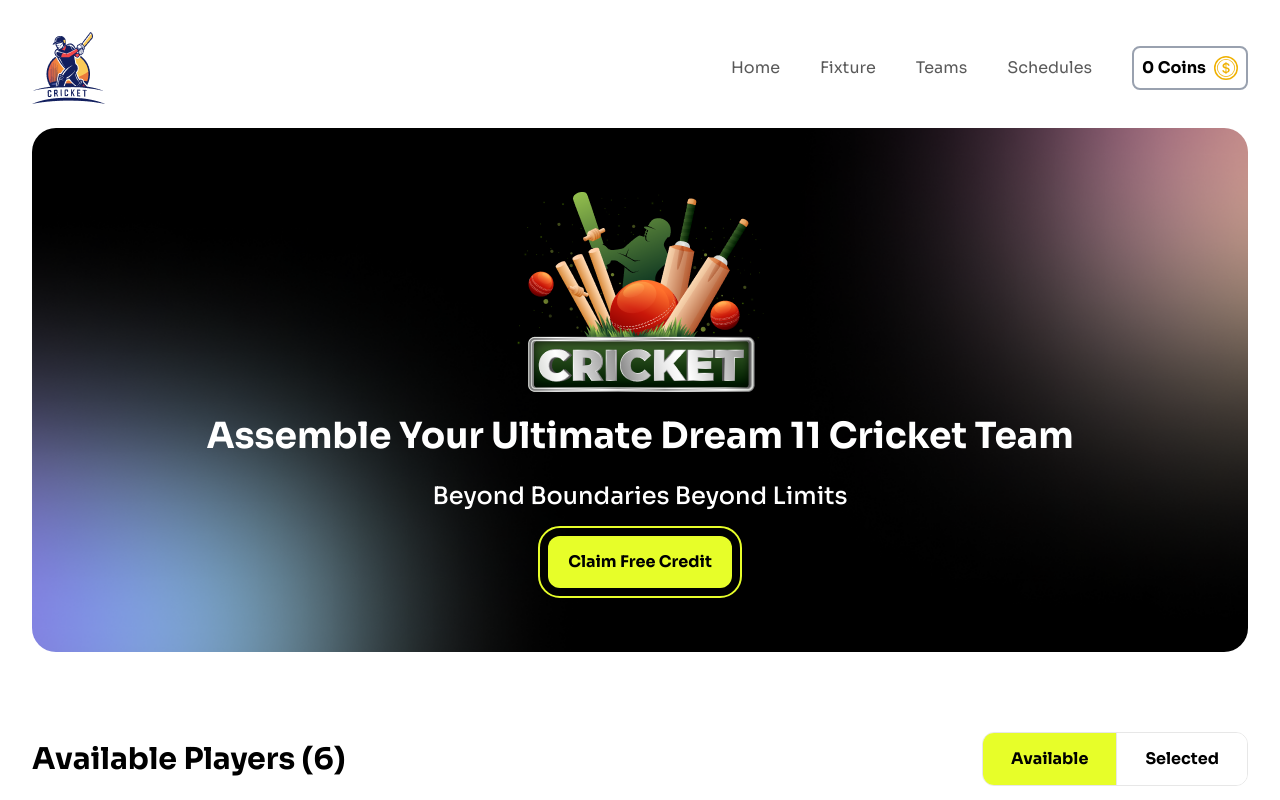
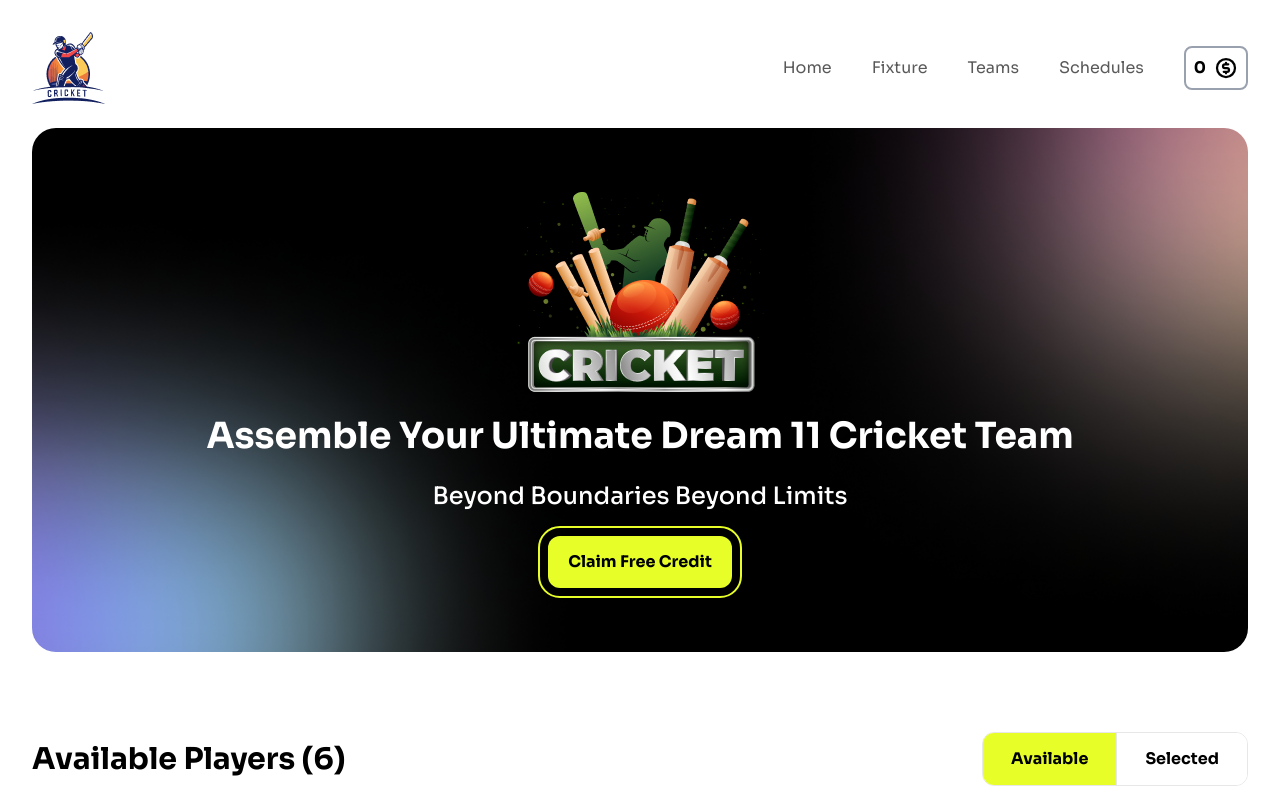
Before and after one commit to shoaibrrian/bpl-dream11, a React (Vite) app: page / in a window 1280 px wide. Shown: the top 800 px of the page. Built offline with nearby package versions, Linux system fonts and the light colour scheme.

Commit message:
complete selected player section and everything functional

```diff
--- a/src/App.jsx
+++ b/src/App.jsx
@@ -22,9 +22,17 @@ function App() {
     }
 
     if (selectedPlayers.length >= 6) {
-        toast.error("You can only select up to 6 players!");
-        return;
+      toast.error("You can only select up to 6 players!");
+      return;
     }
+
+    if (coins < player.price) {
+      toast.error("Not enough coins to select this player!");
+      return;
+    }
+
+    // Deduct coins
+    setCoins(coins - player.price);
 
     const newSelectedPlayers = [...selectedPlayers, player];
     setSelectedPlayers(newSelectedPlayers);
@@ -51,6 +59,7 @@ function App() {
       <Players
         handleAddPlayer={handleAddPlayer}
         selectedPlayers={selectedPlayers}
+        coins={coins}
       />
     </>
   )
--- a/src/components/header/Header.jsx
+++ b/src/components/header/Header.jsx
@@ -1,4 +1,4 @@
-import { BsCoin } from "react-icons/bs";
+import { PiCurrencyCircleDollarBold } from "react-icons/pi";
 import logo from "../../assets/logo.png";
 const Header = ({coins}) => {
     return (
@@ -11,7 +11,7 @@ const Header = ({coins}) => {
                     <li>Teams</li>
                     <li>Schedules</li>
                 </ul>
-                <button className="flex items-center gap-2 border-2 rounded-lg p-2 border-gray-400 font-bold">{coins} Coins <BsCoin className="text-yellow-500 text-2xl" /></button>
+                <button className="flex items-center gap-2 border-2 rounded-lg p-2 border-gray-400 font-bold">{coins}<PiCurrencyCircleDollarBold className="text-2xl text-black"/></button>
             </div>
         </div>
     );
--- a/src/components/player/Player.jsx
+++ b/src/components/player/Player.jsx
@@ -1,5 +1,5 @@
 import { FaUserCircle } from "react-icons/fa";
-const Player = ({ player, handleAddPlayer }) => {
+const Player = ({ player, handleAddPlayer, coins }) => {
     const { name, image, country, role, battingStyle, price, flag } = player;
 
     return (
--- a/src/components/players/Players.jsx
+++ b/src/components/players/Players.jsx
@@ -2,7 +2,7 @@ import { useState, useEffect } from "react";
 import Player from "../player/Player";
 import SelectedPlayers from "../selectedPlayers/SelectedPlayers";
 
-const Players = ({ handleAddPlayer, selectedPlayers }) => {
+const Players = ({ handleAddPlayer, selectedPlayers, coins }) => {
 
     const [players, setPlayers] = useState([])
     const [showSelected, setShowSelected] = useState(false);
@@ -48,6 +48,7 @@ const Players = ({ handleAddPlayer, selectedPlayers }) => {
                             key={player.id}
                             player={player}
                             handleAddPlayer={handleAddPlayer}
+                            coins={coins}
                         />
                     ))}
                 </div>
```
